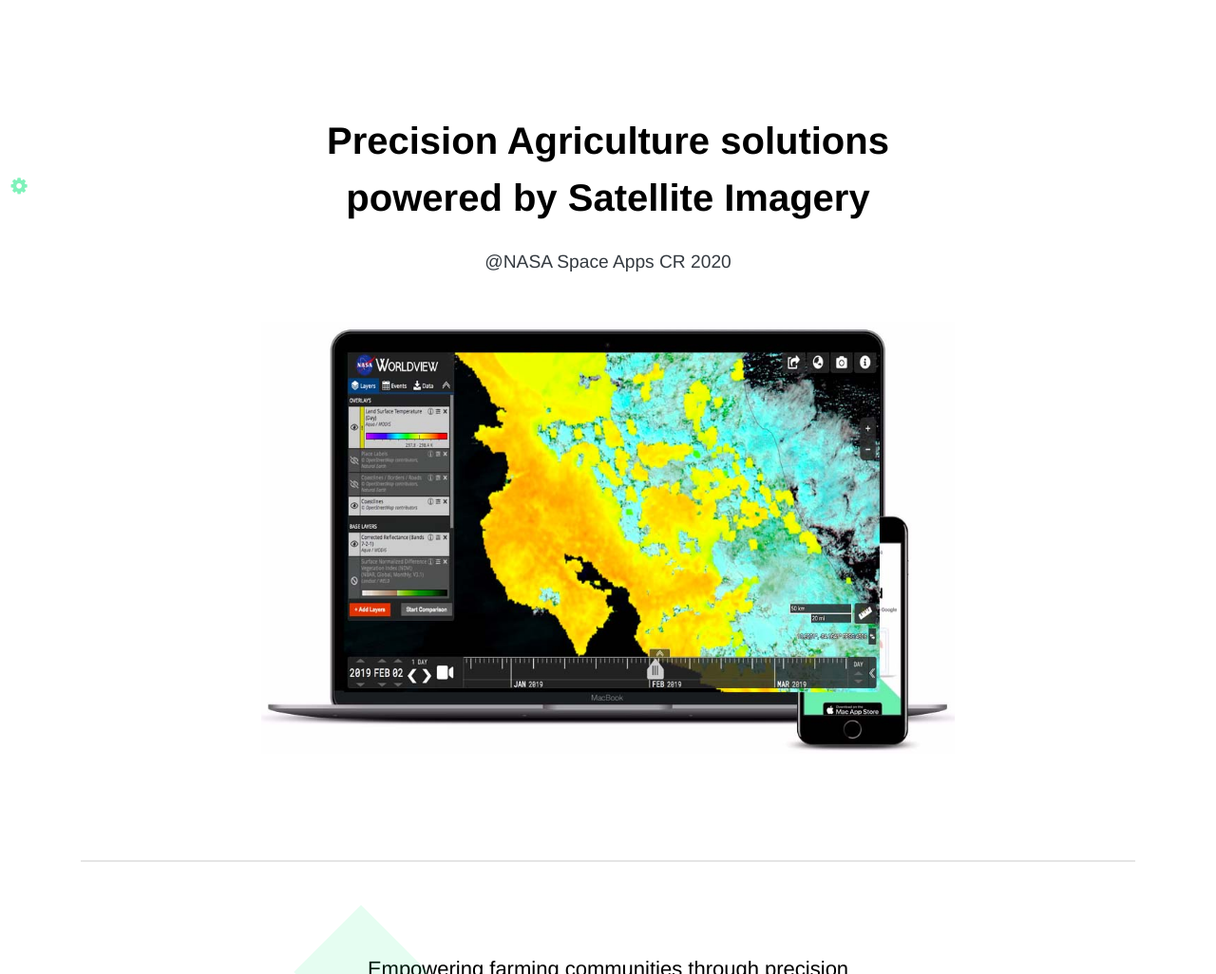
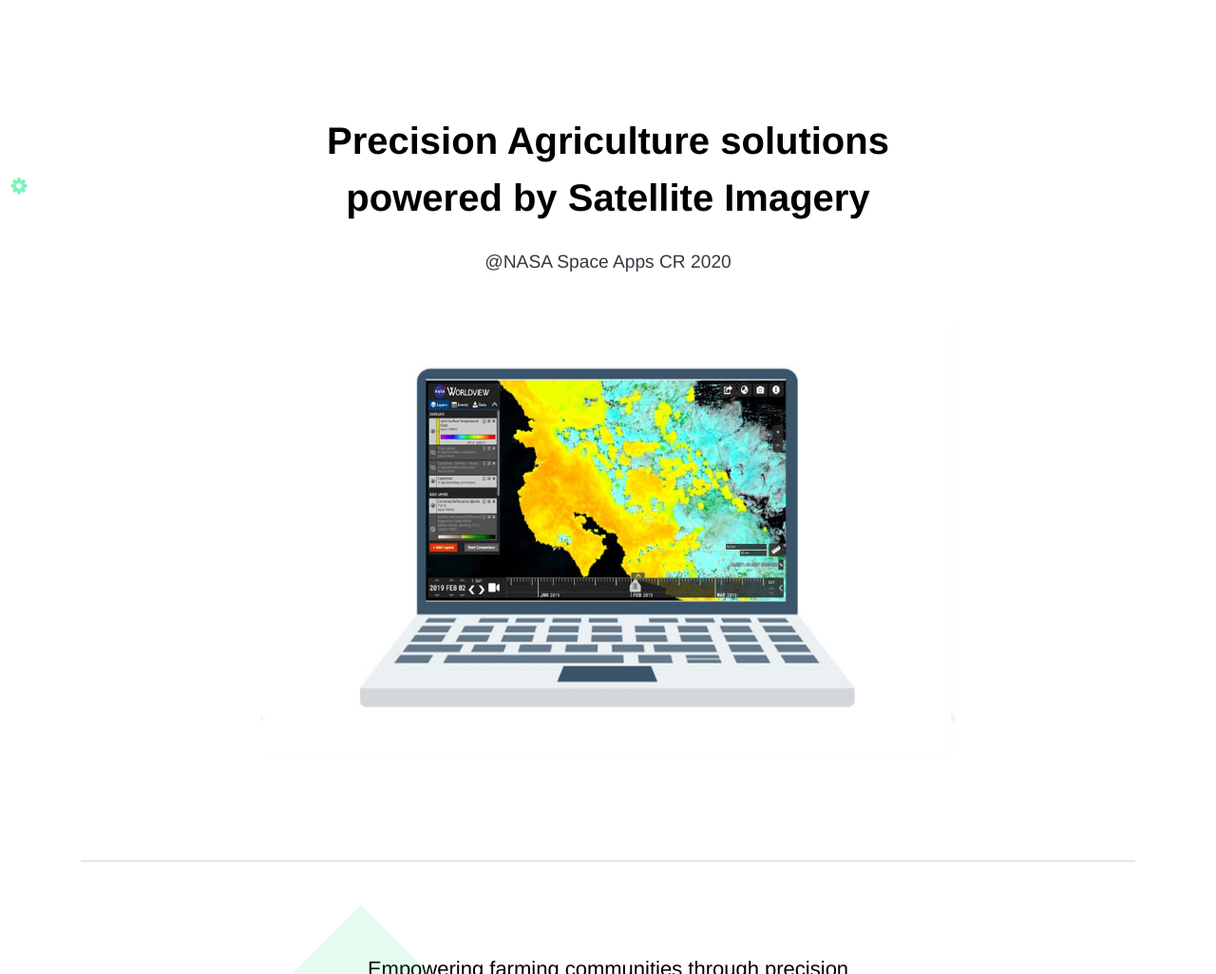
Before and after one commit to Camilahernandezalfaro/Proyecto-VASER, a plain HTML site: page index.html in a window 1280 px wide. Shown: the part 74-1100 px from the top of the page at 95% size. Drawn offline with nearby package versions, Linux system fonts and the light colour scheme.

Commit message:
Update index.html

```diff
--- a/index.html
+++ b/index.html
@@ -57,7 +57,7 @@
                         <p class="lead mt-4 mb-5">
                            @NASA Space Apps CR 2020
                         </p>
-                        <p><img class="img-fluid" src="img/mockup2.png" alt="Mockup" /></p>
+                        <p><img class="img-fluid" src="img/mockup3.png" alt="Mockup" /></p>
                     </div>
                 </div>
             </div>
```
